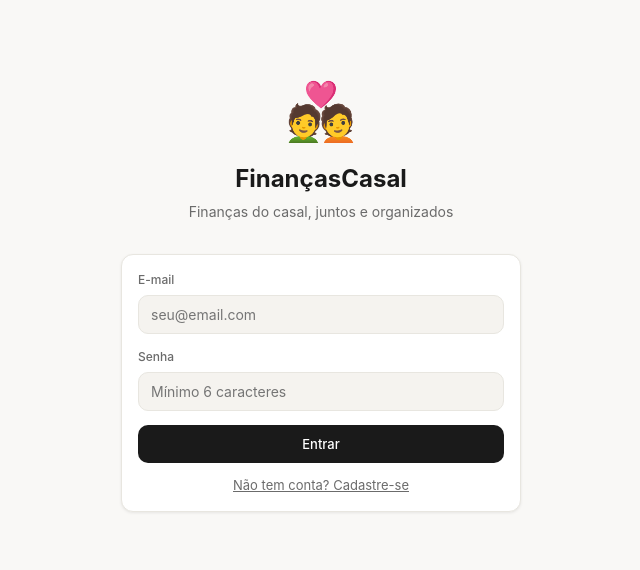
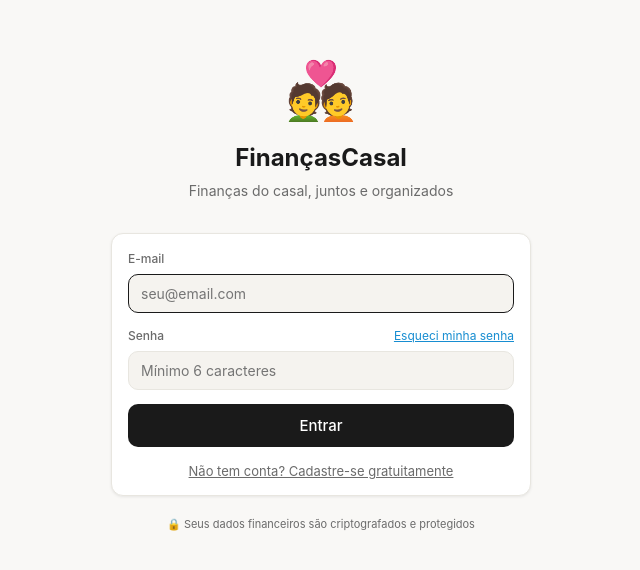
Before and after one commit to ederdore/financascasal-web, a React (Vite) app: page / in a window 1280 px wide. Shown: the part 110-680 px from the top of the page, without its empty margins (319-959 px from the left). Built offline with nearby package versions, Linux system fonts and the light colour scheme.

Commit message:
melhorias v4 - Logins

```diff
--- a/src/pages/Login.jsx
+++ b/src/pages/Login.jsx
@@ -4,60 +4,176 @@ import { supabase } from '../supabase.js'
 export default function Login({ onLogin }) {
   const [email, setEmail] = useState('')
   const [senha, setSenha] = useState('')
+  const [novaSenha, setNovaSenha] = useState('')
   const [loading, setLoading] = useState(false)
-  const [modo, setModo] = useState('login')
-  const [erro, setErro] = useState('')
+  const [modo, setModo] = useState('login') // 'login' | 'cadastro' | 'recuperar' | 'nova_senha'
+  const [msg, setMsg] = useState({ texto: '', tipo: '' }) // tipo: 'sucesso' | 'erro'
 
   async function handleAuth(e) {
     e.preventDefault()
-    if (!email || !senha) { setErro('Preencha e-mail e senha'); return }
-    setLoading(true); setErro('')
+    setMsg({ texto: '', tipo: '' })
+    setLoading(true)
     try {
+      if (modo === 'recuperar') {
+        const { error } = await supabase.auth.resetPasswordForEmail(email, {
+          redirectTo: `${window.location.origin}/nova-senha`,
+        })
+        if (error) throw error
+        setMsg({ texto: '✅ Link enviado! Verifique seu e-mail e clique no link para redefinir a senha.', tipo: 'sucesso' })
+        return
+      }
+
+      if (modo === 'nova_senha') {
+        if (novaSenha.length < 6) { setMsg({ texto: 'Senha deve ter mínimo 6 caracteres', tipo: 'erro' }); return }
+        const { error } = await supabase.auth.updateUser({ password: novaSenha })
+        if (error) throw error
+        setMsg({ texto: '✅ Senha atualizada com sucesso! Você já pode entrar.', tipo: 'sucesso' })
+        setTimeout(() => { setModo('login'); setMsg({ texto: '', tipo: '' }) }, 2000)
+        return
+      }
+
       if (modo === 'cadastro') {
         const { error } = await supabase.auth.signUp({ email, password: senha })
         if (error) throw error
-        setErro('Verifique seu e-mail para confirmar o cadastro.')
-      } else {
+        setMsg({ texto: '✅ Cadastro feito! Verifique seu e-mail para confirmar a conta.', tipo: 'sucesso' })
+        return
+      }
+
+      // login
       const { error } = await supabase.auth.signInWithPassword({ email, password: senha })
       if (error) throw error
       onLogin()
+
+    } catch (e) {
+      const erros = {
+        'Invalid login credentials': 'E-mail ou senha incorretos.',
+        'Email not confirmed': 'Confirme seu e-mail antes de entrar.',
+        'User already registered': 'Este e-mail já está cadastrado.',
       }
-    } catch (e) { setErro(e.message) }
-    finally { setLoading(false) }
+      setMsg({ texto: erros[e.message] || e.message, tipo: 'erro' })
+    } finally {
+      setLoading(false)
+    }
+  }
+
+  // Detecta retorno do link de recuperação de senha
+  if (typeof window !== 'undefined' && window.location.hash.includes('type=recovery') && modo !== 'nova_senha') {
+    setModo('nova_senha')
+  }
+
+  const titulos = {
+    login: 'Entrar',
+    cadastro: 'Criar conta',
+    recuperar: 'Recuperar senha',
+    nova_senha: 'Nova senha',
+  }
+  const btnLabels = {
+    login: 'Entrar',
+    cadastro: 'Criar conta',
+    recuperar: 'Enviar link de recuperação',
+    nova_senha: 'Salvar nova senha',
+  }
+  const subtitulos = {
+    login: 'Finanças do casal, juntos e organizados',
+    cadastro: 'Crie sua conta gratuitamente',
+    recuperar: 'Informe seu e-mail para receber o link',
+    nova_senha: 'Digite sua nova senha',
   }
 
   return (
-    <div style={{ minHeight:'100vh', background:'var(--bg)', display:'flex', alignItems:'center', justifyContent:'center', padding:24 }}>
-      <div style={{ width:'100%', maxWidth:400 }}>
-        <div style={{ textAlign:'center', marginBottom:32 }}>
-          <div style={{ fontSize:56, marginBottom:8 }}>💑</div>
-          <h1 style={{ fontSize:24, fontWeight:700, marginBottom:4 }}>FinançasCasal</h1>
-          <p style={{ color:'var(--secondary)' }}>Finanças do casal, juntos e organizados</p>
+    <div style={{ minHeight: '100vh', background: 'var(--bg)', display: 'flex', alignItems: 'center', justifyContent: 'center', padding: 24 }}>
+      <div style={{ width: '100%', maxWidth: 420 }}>
+        {/* Logo */}
+        <div style={{ textAlign: 'center', marginBottom: 32 }}>
+          <div style={{ fontSize: 56, marginBottom: 8 }}>💑</div>
+          <h1 style={{ fontSize: 24, fontWeight: 700, marginBottom: 4 }}>FinançasCasal</h1>
+          <p style={{ color: 'var(--secondary)', fontSize: 14 }}>{subtitulos[modo]}</p>
         </div>
+
         <div className="card">
           <form onSubmit={handleAuth}>
+
+            {/* Campos */}
+            {modo !== 'nova_senha' && (
               <div className="form-group">
                 <label className="form-label">E-mail</label>
                 <input className="form-input" type="email" placeholder="seu@email.com"
-                value={email} onChange={e => setEmail(e.target.value)} required />
+                  value={email} onChange={e => setEmail(e.target.value)} required autoFocus />
               </div>
+            )}
+
+            {(modo === 'login' || modo === 'cadastro') && (
               <div className="form-group">
-              <label className="form-label">Senha</label>
+                <div style={{ display: 'flex', justifyContent: 'space-between', alignItems: 'center', marginBottom: 6 }}>
+                  <label className="form-label" style={{ margin: 0 }}>Senha</label>
+                  {modo === 'login' && (
+                    <button type="button" onClick={() => { setModo('recuperar'); setMsg({ texto: '', tipo: '' }) }}
+                      style={{ fontSize: 12, color: 'var(--blue)', background: 'none', border: 'none', cursor: 'pointer', textDecoration: 'underline' }}>
+                      Esqueci minha senha
+                    </button>
+                  )}
+                </div>
                 <input className="form-input" type="password" placeholder="Mínimo 6 caracteres"
                   value={senha} onChange={e => setSenha(e.target.value)} required />
               </div>
-            {erro && <div style={{ color: erro.includes('Verifique') ? 'var(--green)' : 'var(--red)', fontSize:13, marginBottom:12 }}>{erro}</div>}
+            )}
+
+            {modo === 'nova_senha' && (
+              <div className="form-group">
+                <label className="form-label">Nova senha</label>
+                <input className="form-input" type="password" placeholder="Mínimo 6 caracteres"
+                  value={novaSenha} onChange={e => setNovaSenha(e.target.value)} required autoFocus />
+              </div>
+            )}
+
+            {/* Mensagem */}
+            {msg.texto && (
+              <div style={{
+                padding: '10px 14px', borderRadius: 10, marginBottom: 14, fontSize: 13, lineHeight: 1.5,
+                background: msg.tipo === 'sucesso' ? '#E1F5EE' : '#FCEBEB',
+                color: msg.tipo === 'sucesso' ? 'var(--green)' : 'var(--red)',
+                border: `0.5px solid ${msg.tipo === 'sucesso' ? '#A3D9C0' : '#F5BABA'}`,
+              }}>
+                {msg.texto}
+              </div>
+            )}
+
+            {/* Botão principal */}
             <button className="btn btn-primary" type="submit" disabled={loading}
-              style={{ width:'100%', justifyContent:'center', padding:'11px' }}>
-              {loading ? 'Aguarde...' : modo === 'login' ? 'Entrar' : 'Criar conta'}
+              style={{ width: '100%', justifyContent: 'center', padding: '12px', fontSize: 15 }}>
+              {loading ? 'Aguarde...' : btnLabels[modo]}
             </button>
           </form>
-          <button onClick={() => setModo(modo === 'login' ? 'cadastro' : 'login')}
-            style={{ width:'100%', marginTop:14, background:'none', border:'none',
-              color:'var(--secondary)', fontSize:13, textDecoration:'underline', cursor:'pointer' }}>
-            {modo === 'login' ? 'Não tem conta? Cadastre-se' : 'Já tem conta? Entrar'}
+
+          {/* Links secundários */}
+          <div style={{ marginTop: 16, display: 'flex', flexDirection: 'column', gap: 8, alignItems: 'center' }}>
+            {modo === 'login' && (
+              <button onClick={() => { setModo('cadastro'); setMsg({ texto: '', tipo: '' }) }}
+                style={{ background: 'none', border: 'none', color: 'var(--secondary)', fontSize: 13, cursor: 'pointer', textDecoration: 'underline' }}>
+                Não tem conta? Cadastre-se gratuitamente
               </button>
+            )}
+            {modo === 'cadastro' && (
+              <button onClick={() => { setModo('login'); setMsg({ texto: '', tipo: '' }) }}
+                style={{ background: 'none', border: 'none', color: 'var(--secondary)', fontSize: 13, cursor: 'pointer', textDecoration: 'underline' }}>
+                Já tem conta? Entrar
+              </button>
+            )}
+            {(modo === 'recuperar' || modo === 'nova_senha') && (
+              <button onClick={() => { setModo('login'); setMsg({ texto: '', tipo: '' }) }}
+                style={{ background: 'none', border: 'none', color: 'var(--secondary)', fontSize: 13, cursor: 'pointer', textDecoration: 'underline' }}>
+                ← Voltar para o login
+              </button>
+            )}
           </div>
+        </div>
+
+        {/* Info segurança */}
+        {modo === 'login' && (
+          <p style={{ textAlign: 'center', fontSize: 11, color: 'var(--secondary)', marginTop: 20 }}>
+            🔒 Seus dados financeiros são criptografados e protegidos
+          </p>
+        )}
       </div>
     </div>
   )
```
Lines whose indentation alone changed are shown as unchanged.
